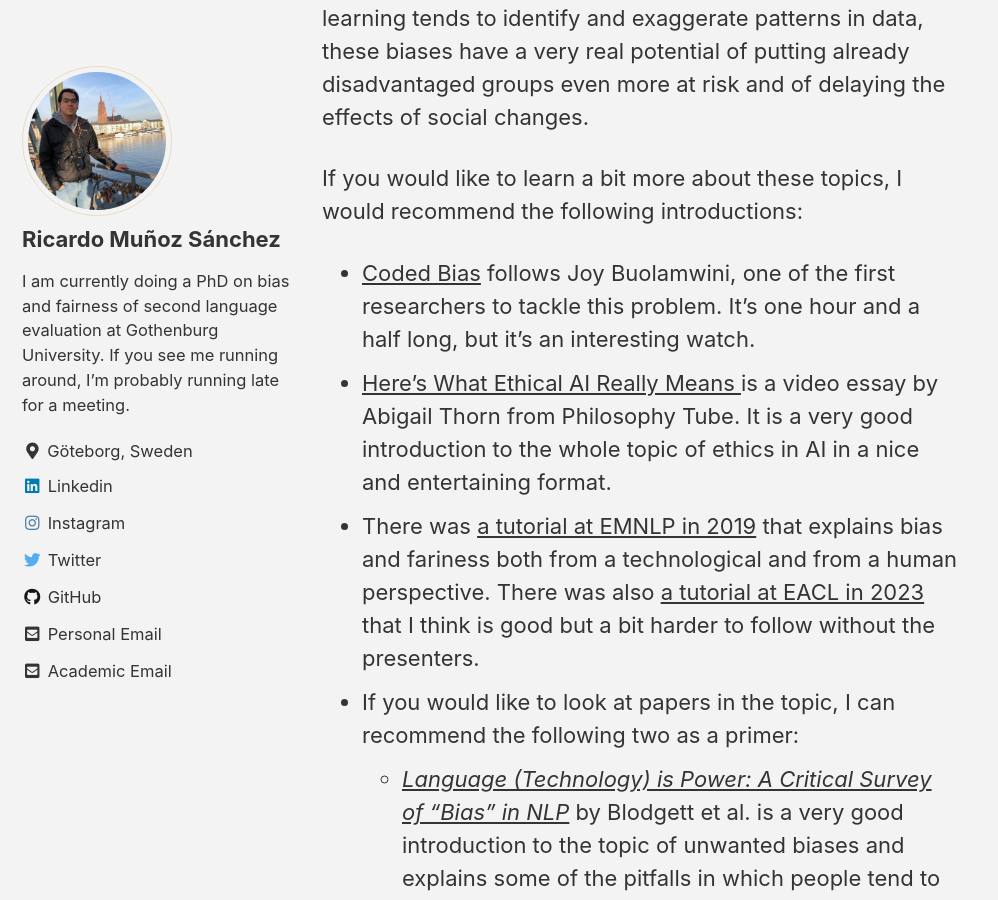
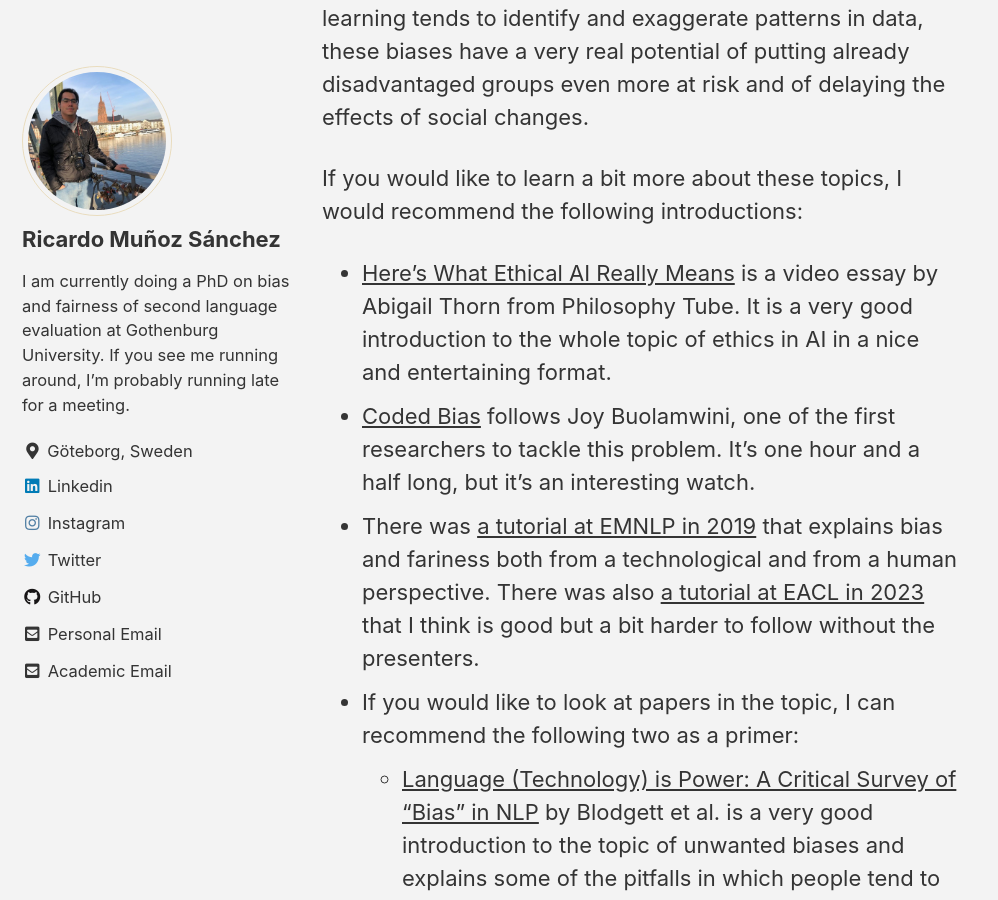
Before and after one commit to rimusa/rimusa.github.io, a Jekyll site: the page built from docs/_pages/masters_thesis_topics.md, in a window 1280 px wide and 900 px high, scrolled down 1034 px. Shown: the whole window, without its empty margins (0-998 px from the left). Built offline with Jekyll 4.4.1, drawn with Linux system fonts in a browser that asks for light colours; cached includes are drawn as plain includes.

```diff
--- a/docs/_pages/masters_thesis_topics.md
+++ b/docs/_pages/masters_thesis_topics.md
@@ -24,11 +24,11 @@ This leads to potential issues throughout the whole machine learning pipeline, f
 Given that deep learning tends to identify and exaggerate patterns in data, these biases have a very real potential of putting already disadvantaged groups even more at risk and of delaying the effects of social changes.
 
 If you would like to learn a bit more about these topics, I would recommend the following introductions:
+ - [Here's What Ethical AI Really Means](https://www.youtube.com/watch?v=AaU6tI2pb3M) is a video essay by Abigail Thorn from Philosophy Tube. It is a very good introduction to the whole topic of ethics in AI in a nice and entertaining format.
  - [Coded Bias](https://www.imdb.com/title/tt11394170/) follows Joy Buolamwini, one of the first researchers to tackle this problem. It's one hour and a half long, but it's an interesting watch.
- - [ Here's What Ethical AI Really Means ](https://www.youtube.com/watch?v=AaU6tI2pb3M) is a video essay by Abigail Thorn from Philosophy Tube. It is a very good introduction to the whole topic of ethics in AI in a nice and entertaining format.
  - There was [a tutorial at EMNLP in 2019](http://web.cs.ucla.edu/~kwchang/talks/emnlp19-fairnlp/) that explains bias and fariness both from a technological and from a human perspective. There was also [a tutorial at EACL in 2023](http://bit.ly/eacl23-ethics-slides) that I think is good but a bit harder to follow without the presenters.
  - If you would like to look at papers in the topic, I can recommend the following two as a primer:
-   - [_Language (Technology) is Power: A Critical Survey of “Bias” in NLP_](https://aclanthology.org/2020.acl-main.485) by Blodgett et al. is a very good introduction to the topic of unwanted biases and explains some of the pitfalls in which people tend to fall into when researching them. Section 5 is a case study and nicely illustrates these issues in the context of discrimination based on the use of African-American English.
+   - [Language (Technology) is Power: A Critical Survey of “Bias” in NLP](https://aclanthology.org/2020.acl-main.485) by Blodgett et al. is a very good introduction to the topic of unwanted biases and explains some of the pitfalls in which people tend to fall into when researching them. Section 5 is a case study and nicely illustrates these issues in the context of discrimination based on the use of African-American English.
    - [_A Framework for Understanding Sources of Harm throughout the Machine Learning Life Cycle_](https://dl.acm.org/doi/abs/10.1145/3465416.3483305) by Suresh and Guttag describes a framework to explain where biases might appear during the machine learning process and why they might appear. It has lots of examples and shows how a single source of unwanted bias can belong to more than one category.
 
 
```
